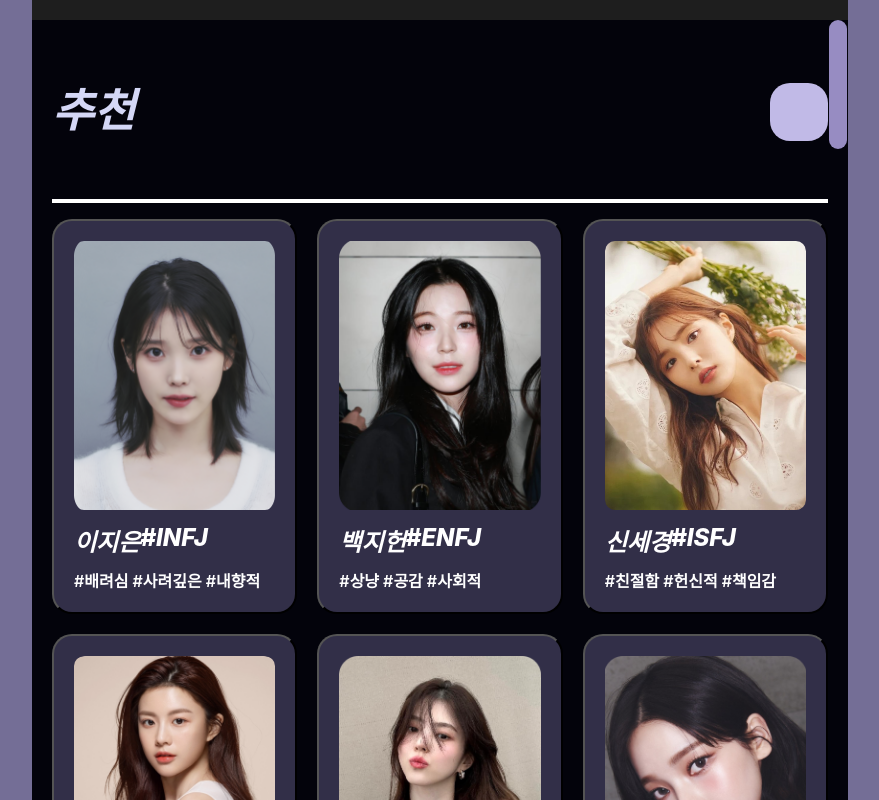
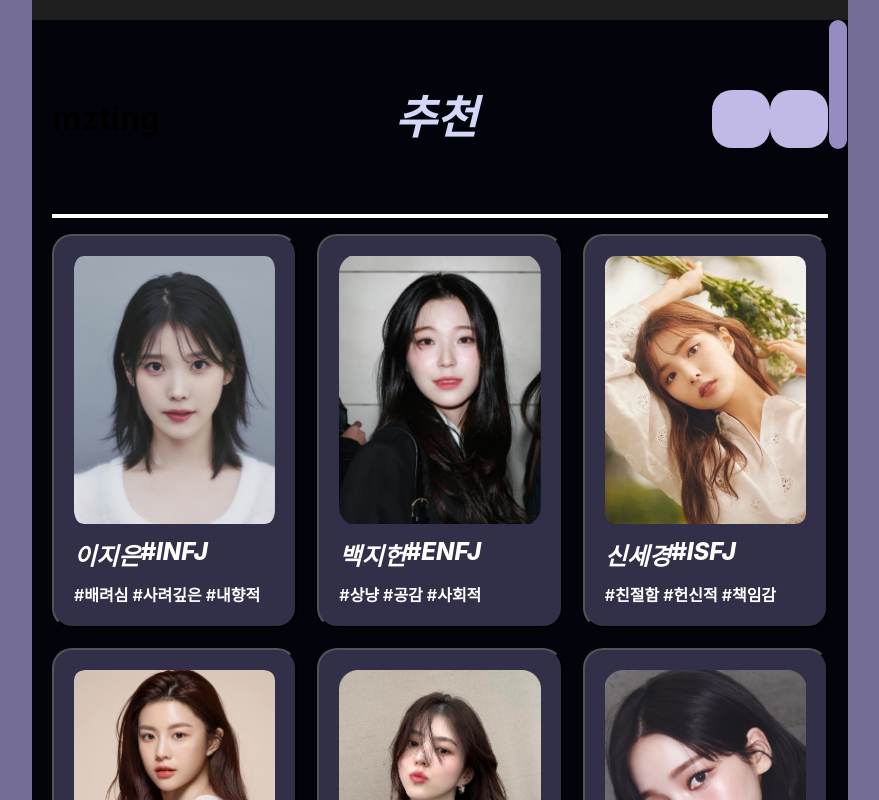
Before and after one commit to Tae4an/MZting, a React (Create React App) app in the folder front/: page /main in a window 1280 px wide. Shown: the top 800 px of the page, without its empty margins (200-1079 px from the left). Built offline with nearby package versions, Linux system fonts and the light colour scheme.

Commit message:
FEAT: 메인 페이지 타이틀 및 아이콘 추가
- 메인 페이지에 mzting 타이틀 추가
- 추천 섹션의 타이틀을 h2로 변경
- 타이틀 및 추천 섹션의 스타일 수정
- 아이콘을 두 개 추가하여 디자인 개선

```diff
--- a/front/src/pages/MainPage.js
+++ b/front/src/pages/MainPage.js
@@ -1,8 +1,7 @@
 import React, { useEffect, useState, useRef } from 'react';
 import { useNavigate } from 'react-router-dom';
 import styles from '../styles/MainPage.module.css';
-import { ProfileCard } from "../components";
-import { ProfileDetailModal } from "../components/ProfileDetailModal";
+import { ProfileCard,ProfileDetailModal } from "../components";
 
 // 이미지 동적 import 함수
 function importAll(r) {
@@ -78,8 +77,10 @@ const MainPage = () => {
     return (
         <div ref={mainContentRef} className={styles.mainContent}>
             <header className={styles.header}>
-                <h1 className={styles.title}>추천</h1>
+                <h1 className={styles.mainTitle}>mzting</h1>
+                <h2 className={styles.title}>추천</h2>
                 <div className={styles.iconContainer}>
+                    <div className={styles.icon} />
                     <div className={styles.icon} />
                 </div>
             </header>
```
